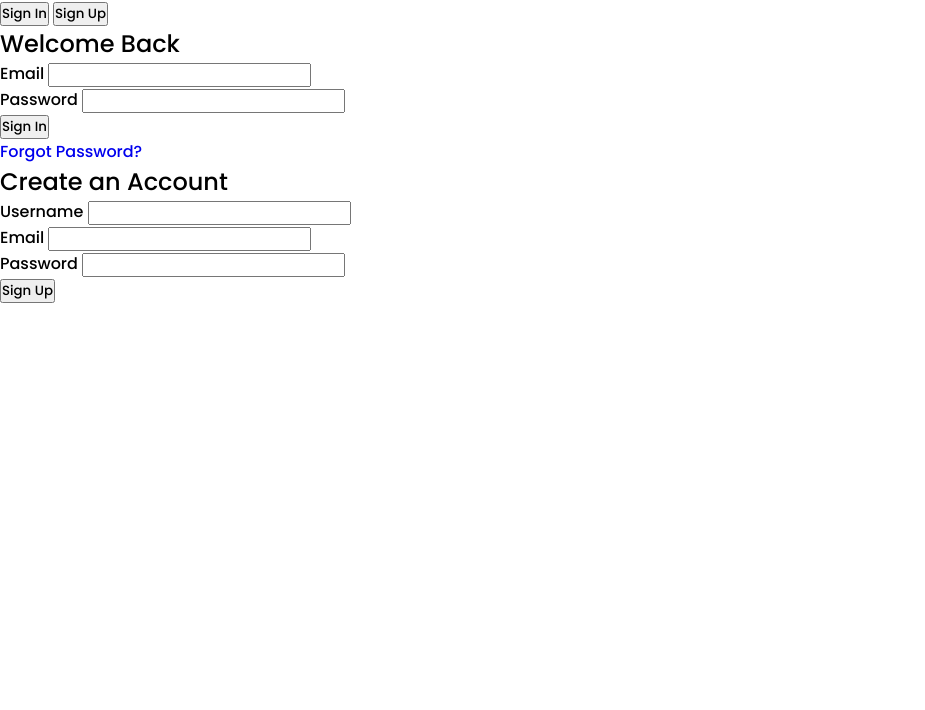
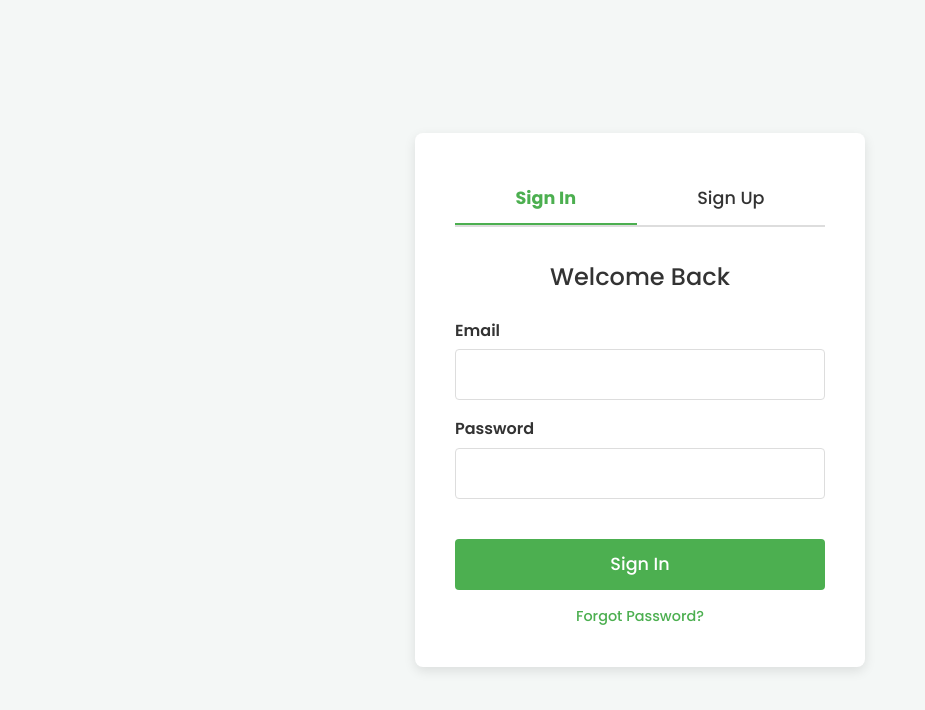
Before and after one commit to rojen-chakradhar/responsive-signin, a plain HTML site: page index.html in a window 1280 px wide. Shown: the whole page, without its empty margins (0-925 px from the left). Drawn offline with Linux system fonts and the light colour scheme.

Commit message:
css written

```diff
--- a/styles/style.css
+++ b/styles/style.css
@@ -1,4 +1,4 @@
-@import url('https://fonts.googleapis.com/css2?family=Poppins:wght@100;200;300;400;500;600;700;800;900&display=swap');
+@import url("https://fonts.googleapis.com/css2?family=Poppins:wght@100;200;300;400;500;600;700;800;900&display=swap");
 
 * {
 	margin: 0;
@@ -17,4 +17,126 @@ html,
 body {
 	height: 100%;
 	width: 100%;
+  background-color: var(--background-color);
 }
+
+:root {
+	--primary-color: #4caf50;
+	--secondary-color: #ffffff;
+	--text-color: #333;
+	--border-color: #ddd;
+	--background-color: #f4f7f6;
+}
+
+body {
+	display: flex;
+	justify-content: center;
+	align-items: center;
+	min-height: 100vh;
+}
+
+.container {
+	background: var(--secondary-color);
+	padding: 2.5rem;
+	border-radius: 8px;
+	box-shadow: 0 4px 12px rgba(0, 0, 0, 0.1);
+	width: 90%;
+	max-width: 450px;
+	transition: all 0.3s ease-in-out;
+}
+
+.auth-header {
+	display: flex;
+	justify-content: space-between;
+	margin-bottom: 2rem;
+	border-bottom: 2px solid var(--border-color);
+}
+
+.toggle-btn {
+	flex-grow: 1;
+	padding: 0.75rem 1.5rem;
+	border: none;
+	background: none;
+	color: var(--text-color);
+	font-size: 1.1rem;
+	cursor: pointer;
+	transition: color 0.3s, border-bottom 0.3s;
+	border-bottom: 2px solid transparent;
+}
+
+.toggle-btn.active {
+	color: var(--primary-color);
+	border-bottom-color: var(--primary-color);
+	font-weight: bold;
+}
+
+.form-wrapper {
+	display: none;
+}
+
+.form-wrapper.active-form {
+	display: block;
+}
+
+h2 {
+	text-align: center;
+	margin-bottom: 1.5rem;
+	color: var(--text-color);
+}
+
+.input-group {
+	margin-bottom: 1rem;
+}
+
+label {
+	display: block;
+	margin-bottom: 0.4rem;
+	font-weight: 600;
+	color: var(--text-color);
+}
+
+input[type="email"],
+input[type="password"],
+input[type="text"] {
+	width: 100%;
+	padding: 0.75rem;
+	border: 1px solid var(--border-color);
+	border-radius: 4px;
+	font-size: 1rem;
+	transition: border-color 0.3s;
+}
+
+input:focus {
+	border-color: var(--primary-color);
+	outline: none;
+}
+
+.submit-btn {
+	width: 100%;
+	padding: 0.8rem;
+	background-color: var(--primary-color);
+	color: var(--secondary-color);
+	border: none;
+	border-radius: 4px;
+	font-size: 1.1rem;
+	cursor: pointer;
+	margin-top: 1.5rem;
+	transition: background-color 0.3s;
+}
+
+.submit-btn:hover {
+	background-color: #388e3c;
+}
+
+.forgot-password {
+	display: block;
+	text-align: center;
+	margin-top: 1rem;
+	color: var(--primary-color);
+	text-decoration: none;
+	font-size: 0.9rem;
+}
+
+.forgot-password:hover {
+	text-decoration: underline;
+}
```
Lines whose indentation alone changed are shown as unchanged.
